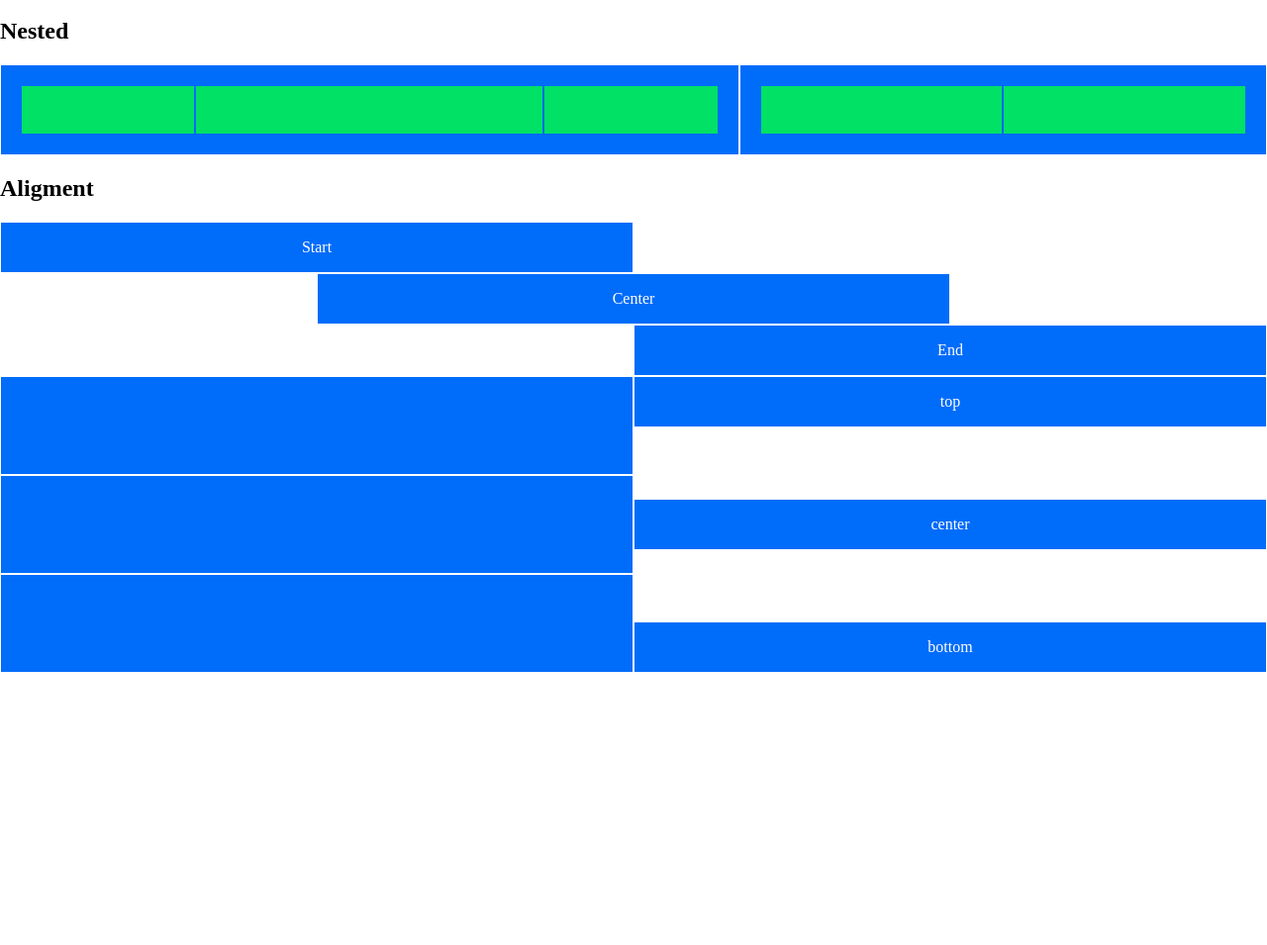
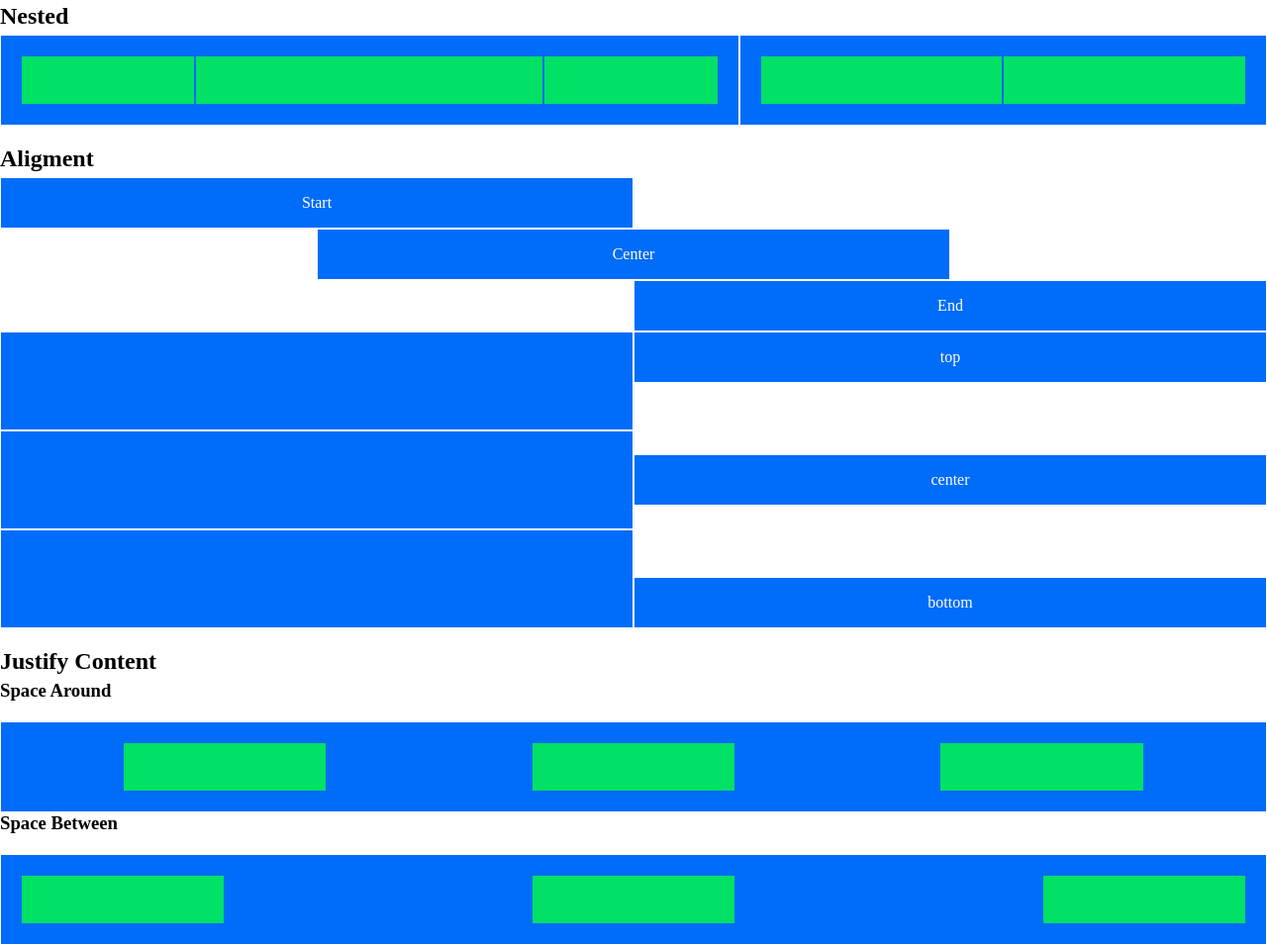
Before and after one commit to claudiopatti/html-css-12bool, a plain HTML site: page index.html in a window 1280 px wide. Shown: the part 1400-2355 px from the top of the page at 99% size. Before the commit the page ends 2080 px from the top, so only its background shows below. Drawn offline with Linux system fonts and the light colour scheme.

Commit message:
Esercizio + bonus conclusi

```diff
--- a/css/style.css
+++ b/css/style.css
@@ -35,7 +35,7 @@ main
 }
 
 h2 {
-    margin: 20px 0;
+    margin: 20px 0 5px;
 }
 
 .box-left-big {
@@ -55,3 +55,17 @@ h2 {
 .my-col-flex {
     display: flex;
 }
+
+h3 {
+    margin-bottom: 20px ;
+}
+
+.my-row-space-around {
+    display: flex;
+    justify-content: space-around;
+}
+
+.my-row-space-between {
+    display: flex;
+    justify-content: space-between;
+}
--- a/index.html
+++ b/index.html
@@ -549,6 +549,68 @@
 
             </div>
 
+            <h2>Justify Content</h2>
+
+            <h3>Space Around</h3>
+
+            <div class="my-row">
+                <div class="my-col-12">
+                    <div class="box">
+                        <div class="my-row-space-around my-padding-inside">
+                            <div class="my-col-2">
+                                <div class="box box-green">
+
+                                </div>
+                            </div>
+
+                            <div class="my-col-2">
+                                <div class="box box-green">
+
+                                </div>
+                            </div>
+                            <div class="my-col-2">
+                                <div class="box box-green">
+
+                                </div>
+                            </div>
+                        </div>
+
+                    </div>
+
+                </div>
+
+            </div>
+
+            <h3>Space Between</h3>
+
+            <div class="my-row">
+                <div class="my-col-12">
+                    <div class="box">
+                        <div class="my-row-space-between my-padding-inside">
+                            <div class="my-col-2">
+                                <div class="box box-green">
+
+                                </div>
+                            </div>
+
+                            <div class="my-col-2">
+                                <div class="box box-green">
+
+                                </div>
+                            </div>
+                            <div class="my-col-2">
+                                <div class="box box-green">
+
+                                </div>
+                            </div>
+                        </div>
+
+                    </div>
+
+                </div>
+
+            </div>
+
 
 
 
```
